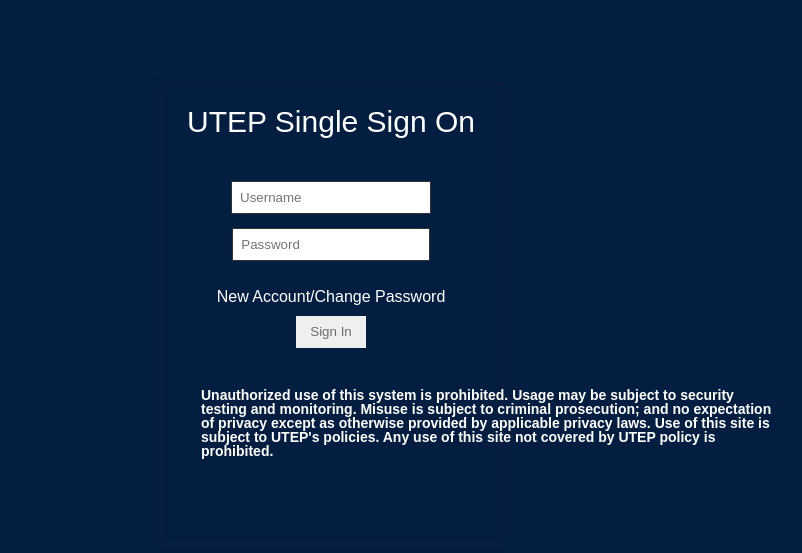
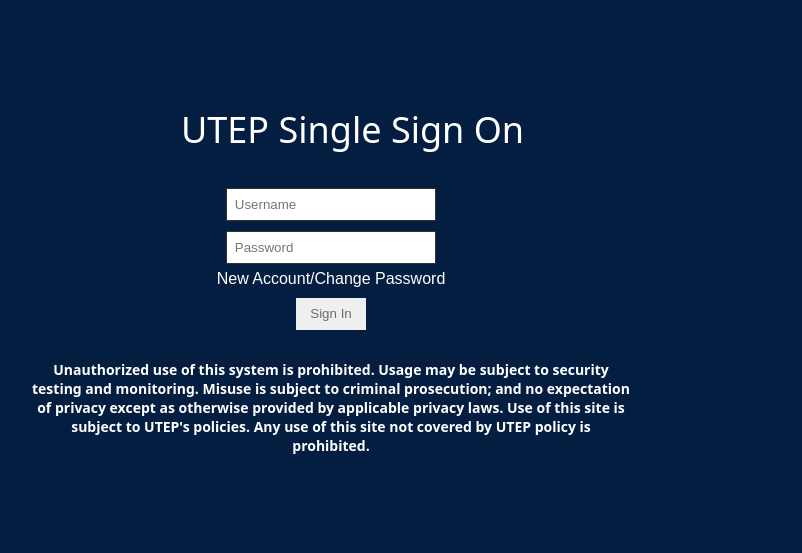
Before and after one commit to leilaale/UtepProject, a Flask app: page / in a window 1280 px wide. Shown: the part 247-800 px from the top of the page, without its empty margins (309-1111 px from the left). Run offline with Flask 3, Linux system fonts and the light colour scheme.

Commit message:
Login Page complete

```diff
--- a/myproject/static/css/sign_on.css
+++ b/myproject/static/css/sign_on.css
@@ -23,9 +23,9 @@
   text-emphasis-color: white;
 }
 html { min-height: 100%; position: relative; }
-.login { overflow: normal; font-size: 10pt; height: 90%; background-color: #011e41; color: #FFFFFF; white-space: nowrap;} /* 50px is the footer height */
+.login { overflow: normal; font-size: 12pt; height: 90%; background-color: #011e41; color: #FFFFFF; white-space: nowrap;} /* 50px is the footer height */
 .login a { color: #FFFFFF; }
-.loginTitle { color: #FFFFFF;font-family: Arial, Helvetica, sans-serif;  font-size: 30px; font-weight: 0 ;  width: 100%; margin-bottom: 30px; white-space: no wrap;}
+.loginTitle { color: #FFFFFF;font-family: system-ui;  font-size: 36px; font-weight: 0 ;  width: 100%; margin-bottom: 30px; white-space: no wrap;}
 .loginTitle:before { color: #FFFFFF; content: 'UTEP Single Sign On'; white-space: nowrap; font-style: normal; }
 
 
@@ -47,6 +47,7 @@
   text-shadow: #000;
   text-emphasis-color:#000;
   overflow:  visible;
+  margin: 10px;
 }
 
 .warning-text {
@@ -57,23 +58,24 @@
 
 .loginLogo { background-image: url('images/utep_logo.png'); background-repeat: no-repeat; height: 160px; width: 160px; margin: 60px auto 50px auto; }
 
-
-
-
-
 #forgotPasswordAnchor {
   color: white;
+  text-decoration: none;
+}
+
+#forgotPasswordAnchor:hover {
+  text-decoration: underline;
 }
 
 .field {
   background-color: #041E42;
-  padding: 10px;
-  margin-bottom: 15px;
+  padding: 2px;
+  margin-bottom: 2px;
 }
 
 .field input[type="password"]
 {
-  width: 69%;
+  width: 65%;
   padding: 8px;
   margin: 2px 0;
   border: 1px solid #333;
@@ -102,7 +104,7 @@
   color: white;
   text-decoration: none;
   display: block;
-  margin-top: 10px;
+  margin-top: 20px;
 }
 
 .field a:hover {
@@ -110,32 +112,32 @@
 }
 
 
-/* .warning-text{
+
+
+
+.c {
+  display: flex;
+  justify-content: center;
+  align-items: center;
+  height: 120px;
+}
+.c {
+  margin: 0 auto;
+  height: 120px;
+} */
+.c {
+  display: flex;
+  justify-content: center;
+  align-items: center;
+  text-align: center;
+  height: 120px;
+}
+
+.warning-text {
   color: white;
-  max-width: 900px;
-  top: 20px;
-  margin: 20px, auto;
-  position:relative;
-  display: block;
-  text-align: left;
+  font-family: system-ui;
+  font-weight: 550;
+  font-size: 14px;
   padding: 0 10px;
-  font-family:  Arial, Helvetica, sans-serif;
-  white-space: pre-line;
-  font-size: 20;
-  font-weight:590;
+  margin: 0;
 }
- */
- .warning-text {
-
-  color: white;
-  font-family: Arial, Helvetica, sans-serif ;
-  font-weight: 550;
-  font-size: 14px; /* Adjust as needed to match the design */
-  max-width: 800px; /* Match the width to the design */
-  margin: 40px auto; /* Increase top and bottom margin as needed */
-  text-align: left;
-  line-height: 1.0;
-  padding: 0 10px; /* Horizontal padding */
-  white-space: nowrap;
-  height: fit-content;
-}
--- a/myproject/templates/login_page.html
+++ b/myproject/templates/login_page.html
@@ -25,6 +25,7 @@
                 placeholder="Username"
                 required>
         <input id="username" name="username" type="hidden" value="null">
+    </div>
 
     <div class="field">
         <input class="text-right-baseline"
@@ -37,11 +38,13 @@
             placeholder="Password">
     </div>
 
-        <a id="forgotPasswordAnchor" href="https://adminapps.utep.edu/ssoactions/" title="Reset your password or unlock your account.">New Account/Change Password</a>
+    <a id="forgotPasswordAnchor" href="https://adminapps.utep.edu/ssoactions/" title="Reset your password or unlock your account.">New Account/Change Password</a>
 
-        <a href="/main_page" >
-                <button type="submit" class="login-button">Sign In</button>
-        </a>
+    <a href="/main_page" >
+            <button type="submit" class="login-button">Sign In</button>
+    </a>
+
+    </div class="c">
         <p class="warning-text">
         Unauthorized use of this system is prohibited. Usage may be subject to security <br>
         testing and monitoring. Misuse is subject to criminal prosecution; and no expectation <br>
@@ -50,6 +53,7 @@
         prohibited.
 
         </p>
+    </div>
 
     </form>
 
```
Also changed, not shown: myproject/static/images/utep_logo.jpg (deleted).
